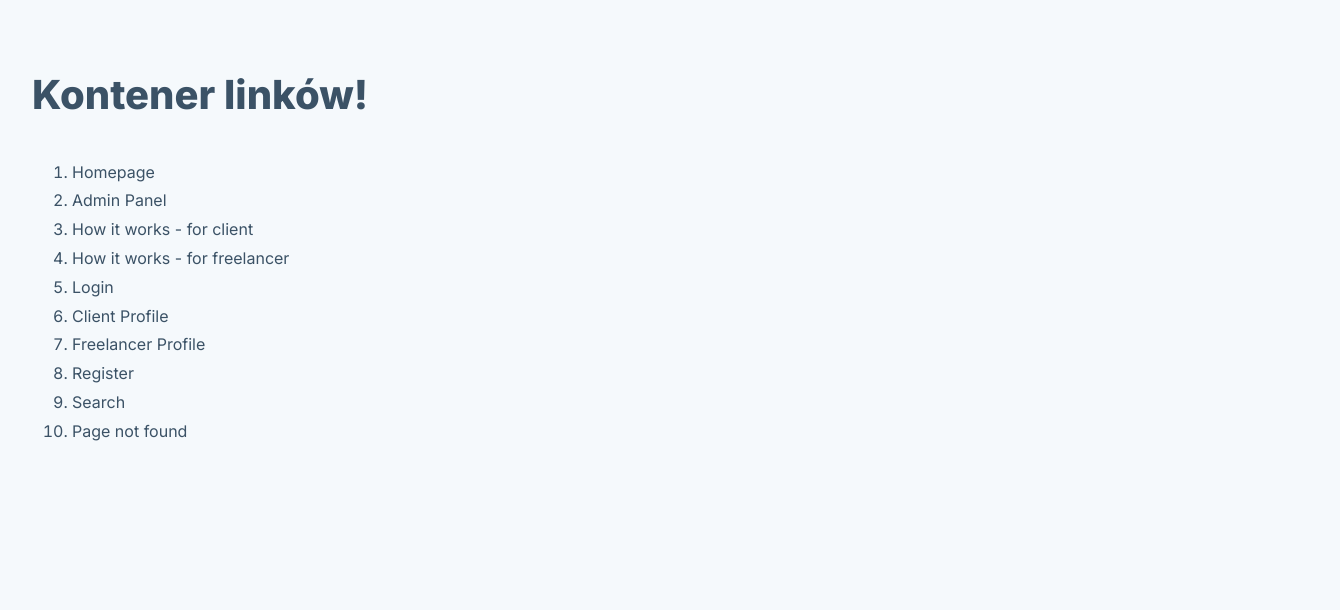
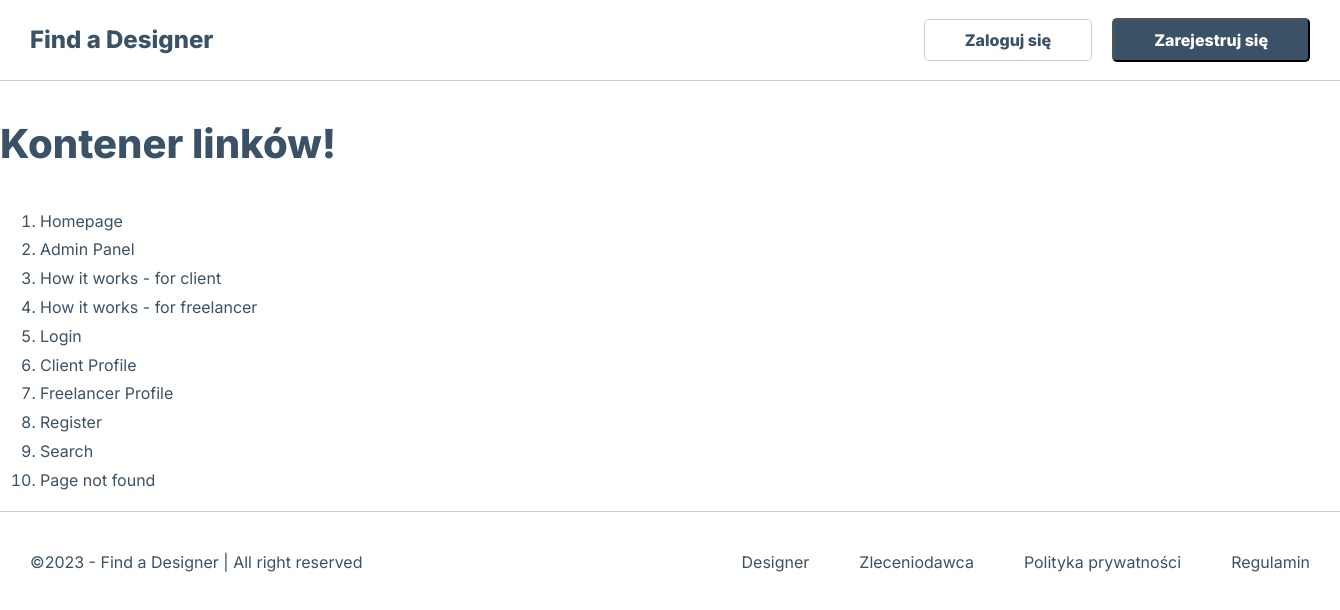
Before and after one commit to damian-pok/jfdzr9-team-REACTywni, a React (Vite) app: page / in a window 1280 px wide. Before the commit this address had no page. Shown: the top 610 px of the page, 1340 px wide, since content can reach past the window. Built offline with nearby package versions, Linux system fonts and the light colour scheme.

Commit message:
finish task menu and footer

```diff
--- a/src/App.tsx
+++ b/src/App.tsx
@@ -1,3 +1,5 @@
+import React from "react";
+
 //import libraries:
 import { createBrowserRouter, Route, RouterProvider, createRoutesFromElements, Navigate } from "react-router-dom";
 
@@ -12,10 +14,12 @@ import HowFreelancer from "./pages/HowFreelancer.page";
 import LinkContainer from "./pages/LinkContainer.page";
 import Login from "./pages/Login.page";
 import NotFound from "./pages/NotFound.page";
+import PrivacyPolicy from "./pages/PrivacyPolicy.page";
 import ProfileClient from "./pages/ProfileClient.page";
 import ProfileFreelancer from "./pages/ProfileFreelancer.page";
 import Register from "./pages/Register.page";
 import Search from "./pages/Search.page";
+import Statute from "./pages/Statute.page";
 import GlobalStyle from "./theme/globalStyles";
 
 function App() {
@@ -32,6 +36,8 @@ function App() {
         <Route path="freelancer" element={<ProfileFreelancer />} />
         <Route path="register" element={<Register />} />
         <Route path="search" element={<Search />} />
+        <Route path="privacy-policy" element={<PrivacyPolicy />} />
+        <Route path="statue" element={<Statute />} />
         <Route path="not-found" element={<NotFound />} />
         <Route path="*" element={<Navigate to="not-found" replace={true} />} />
       </Route>,
--- /dev/null
+++ b/src/components/Footer/Footer.components.tsx
@@ -0,0 +1,17 @@
+import { FooterField, FooterNavField, LinkFooter } from "./Footer.styled";
+
+const Footer = () => {
+  return (
+    <FooterField>
+      <p>©2023 - Find a Designer | All right reserved</p>
+      <FooterNavField>
+        <LinkFooter to={`/howfreelancer`}>Designer</LinkFooter>
+        <LinkFooter to={`/howclient`}>Zleceniodawca</LinkFooter>
+        <LinkFooter to={`/privacy-policy`}>Polityka prywatności</LinkFooter>
+        <LinkFooter to={`/statue`}>Regulamin</LinkFooter>
+      </FooterNavField>
+    </FooterField>
+  );
+};
+
+export default Footer;
--- /dev/null
+++ b/src/components/Footer/Footer.styled.ts
@@ -0,0 +1,30 @@
+import styled from "styled-components";
+import { Link } from "react-router-dom";
+
+export const FooterField = styled.div`
+  width: 100%;
+  height: fit-content;
+  display: flex;
+  flex-direction: row;
+  justify-content: space-between;
+  align-items: center;
+  box-sizing: content-box;
+  padding: 20px 30px;
+  background-color: var(--color-white);
+  border-top: 1px solid var(--light-grey-color);
+`;
+
+export const FooterNavField = styled.div`
+  display: flex;
+  flex-direction: row;
+  justify-content: center;
+  gap: 50px;
+`;
+
+export const LinkFooter = styled(Link)`
+  color: var(--dark-grey-color);
+  text-decoration: none;
+  :hover {
+    color: var(--light-grey-color);
+  }
+`;
--- a/src/components/Layout/Layout.tsx
+++ b/src/components/Layout/Layout.tsx
@@ -1,9 +1,13 @@
 import { Outlet } from "react-router-dom";
+import Footer from "../Footer/Footer.components";
+import Menu from "./../Menu/Menu.components";
 
 const Layout = () => {
   return (
     <main>
+      <Menu />
       <Outlet />
+      <Footer />
     </main>
   );
 };
--- /dev/null
+++ b/src/components/Menu/Menu.components.tsx
@@ -0,0 +1,23 @@
+import { Link } from "react-router-dom";
+import { PrimaryButton, SecondaryButton } from "../UI/Buttons/Buttons.styled";
+import { MenuField, ButtonMenuField } from "./Menu.styled";
+
+const Menu = () => {
+  return (
+    <MenuField>
+      <Link to={`/`}>
+        <h2>Find a Designer</h2>
+      </Link>
+      <ButtonMenuField>
+        <Link to={`/login`}>
+          <SecondaryButton>Zaloguj się</SecondaryButton>
+        </Link>
+        <Link to={`/register`}>
+          <PrimaryButton>Zarejestruj się</PrimaryButton>
+        </Link>
+      </ButtonMenuField>
+    </MenuField>
+  );
+};
+
+export default Menu;
--- /dev/null
+++ b/src/components/Menu/Menu.styled.ts
@@ -0,0 +1,22 @@
+import styled from "styled-components";
+
+export const MenuField = styled.div`
+  width: 100%;
+  display: flex;
+  flex-direction: row;
+  justify-content: space-between;
+  align-items: center;
+  box-sizing: content-box;
+  padding: 20px 30px;
+  height: 40px;
+  background-color: var(--color-white);
+  border-bottom: 1px solid var(--light-grey-color);
+`;
+
+export const ButtonMenuField = styled.div`
+  display: flex;
+  flex-direction: row;
+  justify-content: end;
+  align-items: center;
+  gap: 20px;
+`;
--- /dev/null
+++ b/src/components/UI/Buttons/Buttons.styled.ts
@@ -0,0 +1,37 @@
+//import libraries:
+import styled from "styled-components";
+
+export const PrimaryButton = styled.button`
+  width: fit-content;
+  height: 40px;
+  padding: 20px 40px;
+  color: var(--white-color);
+  background-color: var(--dark-grey-color);
+  font-weight: bold;
+  border-radius: 5px;
+  display: flex;
+  justify-content: center;
+  align-items: center;
+  :hover {
+    color: var(--white-color);
+    background-color: var(--blue-grey-color);
+  }
+`;
+
+export const SecondaryButton = styled.button`
+  width: fit-content;
+  height: 40px;
+  padding: 20px 40px;
+  font-weight: bold;
+  color: var(--dark-grey-color);
+  background-color: var(--white-color);
+  border: 1px solid var(--light-grey-color);
+  border-radius: 5px;
+  display: flex;
+  justify-content: center;
+  align-items: center;
+  :hover {
+    color: var(--white-color);
+    background-color: var(--light-blue-grey-color);
+  }
+`;
--- /dev/null
+++ b/src/pages/PrivacyPolicy.page.tsx
@@ -0,0 +1,5 @@
+const PrivacyPolicy = () => {
+  return <h1>Polityka prywatności</h1>;
+};
+
+export default PrivacyPolicy;
--- /dev/null
+++ b/src/pages/Statute.page.tsx
@@ -0,0 +1,5 @@
+const Statute = () => {
+  return <h1>Regulamin</h1>;
+};
+
+export default Statute;
--- a/src/theme/globalStyles.ts
+++ b/src/theme/globalStyles.ts
@@ -7,8 +7,10 @@ ${normalize}
 :root {
   //global color styles - template wireframes colors:
   --dark-grey-color: #3B5266;
+  --blue-grey-color: #5d81a0;
+  --light-blue-grey-color: #a3bfcf;
   --light-grey-color: #C2D1D9;
-  --very-light-color: #F5F9FC;
+  --very-light-grey-color: #F5F9FC;
   --white-color: #fff;
 
   //global color styles - light mode:
@@ -31,20 +33,26 @@ ${normalize}
    //import font style:
   font-family: Inter, system-ui, Avenir, Helvetica, Arial, sans-serif;
 
-  //global font style:
-  max-width: 1440px;
-  padding: 2rem;
+  //global style:
+  line-height: 1.8;
   color: var(--dark-grey-color);
-  line-height: 1.8;
+  background-color: var(--very-light-color);
+  margin: 0;
+  padding: 0;
+}
 
+html{
+  width: auto;
 }
-body {
-  background-color: var(--very-light-color);
-  display: flex;
+
+main{
+  width: 100%;
 }
+
 h1 {
   font-size: var(--Default-Headline-1-size);
 }
+
 a {
   color: var(--dark-grey-color);
   text-decoration: none;
```
